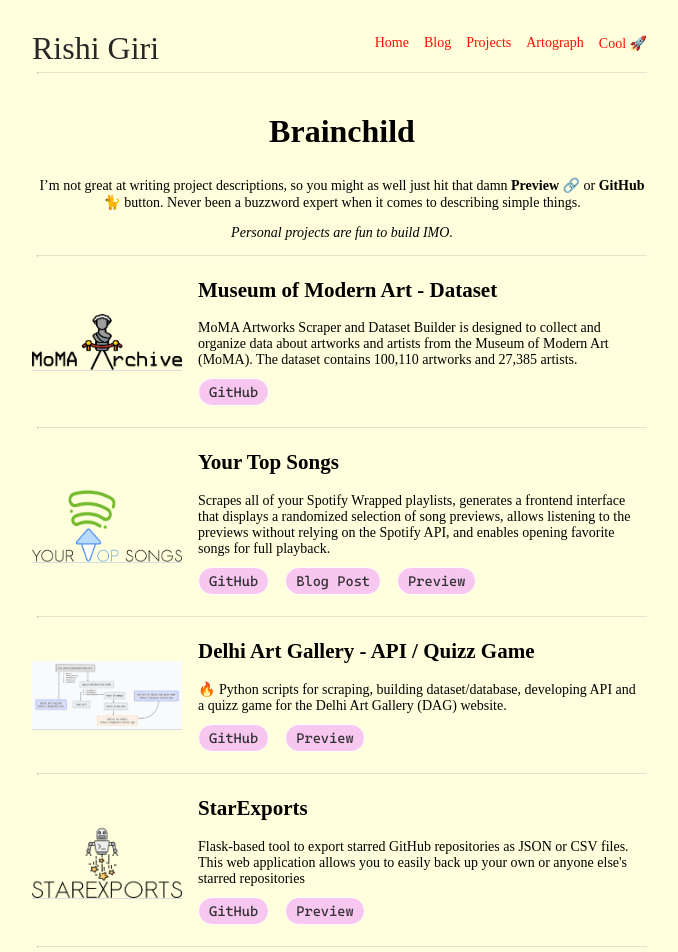
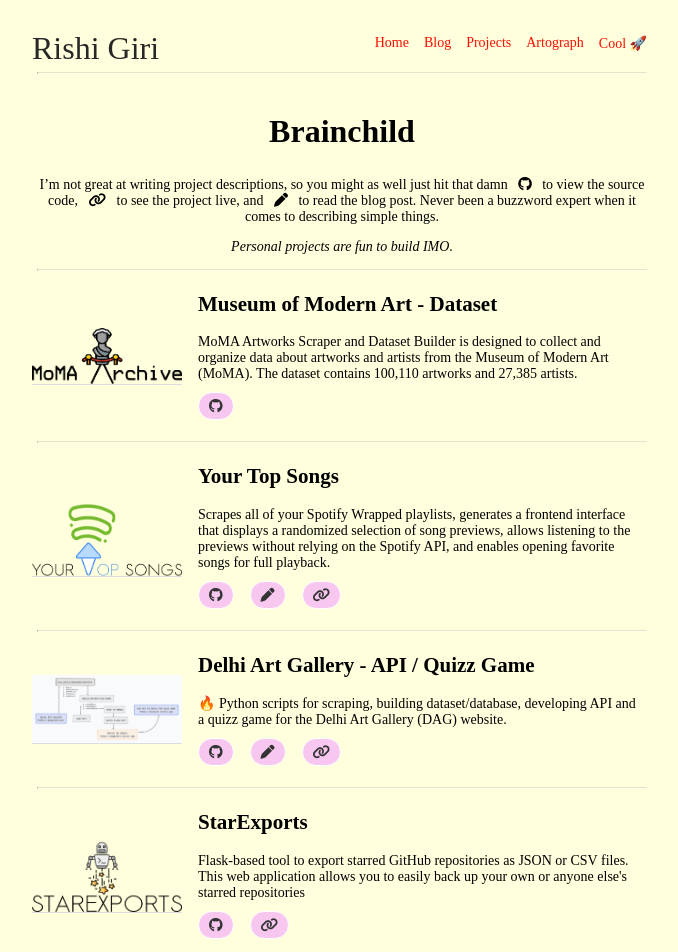
Before and after one commit to CodeDotJS/space, a Jekyll site: the page built from projects.md, in a window 1280 px wide and 1400 px high. Shown: the top 952 px of the window, without its empty margins (298-976 px from the left). Built offline with Jekyll 4.4.1, drawn with Linux system fonts in a browser that asks for light colours; nearby versions of some CDN libraries; emoji names are drawn with the system emoji font; some web fonts are replaced; some of the changed text lies outside the part shown.

Commit message:
fix links and add some refinements

```diff
--- a/_data/projects.yml
+++ b/_data/projects.yml
@@ -7,13 +7,14 @@
   title: "Your Top Songs"
   description: "Scrapes all of your Spotify Wrapped playlists, generates a frontend interface that displays a randomized selection of song previews, allows listening to the previews without relying on the Spotify API, and enables opening favorite songs for full playback."
   github: "YourTopSongs"
-  blog: "2024-03-25-spotify-preview"
+  blog: "2024-04-25-spotify-preview"
   preview: "https://yourtopsongs.vercel.app"
 
 - image: "steps.png"
   title: "Delhi Art Gallery - API / Quizz Game"
   description: "🔥 Python scripts for scraping, building dataset/database, developing API and a quizz game for the Delhi Art Gallery (DAG) website."
   github: "DAG-World"
+  blog: "2024-03-23-dagworld"
   preview: "https://quizart.vercel.app"
 
 - image: "starexports.png"
--- a/_layouts/projects.html
+++ b/_layouts/projects.html
@@ -17,13 +17,13 @@
                 <p>{{ project.description }}</p>
                 <div class="project-links">
                     {% if project.github %}
-                        <a href="https://github.com/CodeDotJS/{{ project.github }}">GitHub</a>
+                        <a href="https://github.com/CodeDotJS/{{ project.github }}"><i class="fa fa-github"></i></a>
                     {% endif %}
                     {% if project.blog %}
-                        <a href="{{site.baseurl}}/{{ project.blog }}">Blog Post</a>
+                        <a href="{{site.baseurl}}/{{ project.blog }}"><i class="fa fa-pen"></i></a>
                     {% endif %}
                     {% if project.preview %}
-                        <a href="{{ project.preview }}">Preview</a>
+                        <a href="{{ project.preview }}"><i class="fa fa-link"></i></a>
                     {% endif %}
                 </div>
             </div>
--- a/projects.md
+++ b/projects.md
@@ -3,7 +3,7 @@
 title: Brainchild
 ---
 
-I'm not great at writing project descriptions, so you might as well just hit that damn __Preview__ :link: or __GitHub__ :cat2: button. Never been a buzzword expert when it comes to describing simple things.
+I'm not great at writing project descriptions, so you might as well just hit that damn &nbsp; <i class="fa fa-github"></i> &nbsp; to view the source code, &nbsp; <i class="fa-sharp fa-solid fa-link"></i> &nbsp; to see the project live, and &nbsp; <i class="fa fa-pen"></i> &nbsp; to read the blog post. Never been a buzzword expert when it comes to describing simple things.
 {: .center}
 
 *Personal projects are fun to build IMO.*
```
